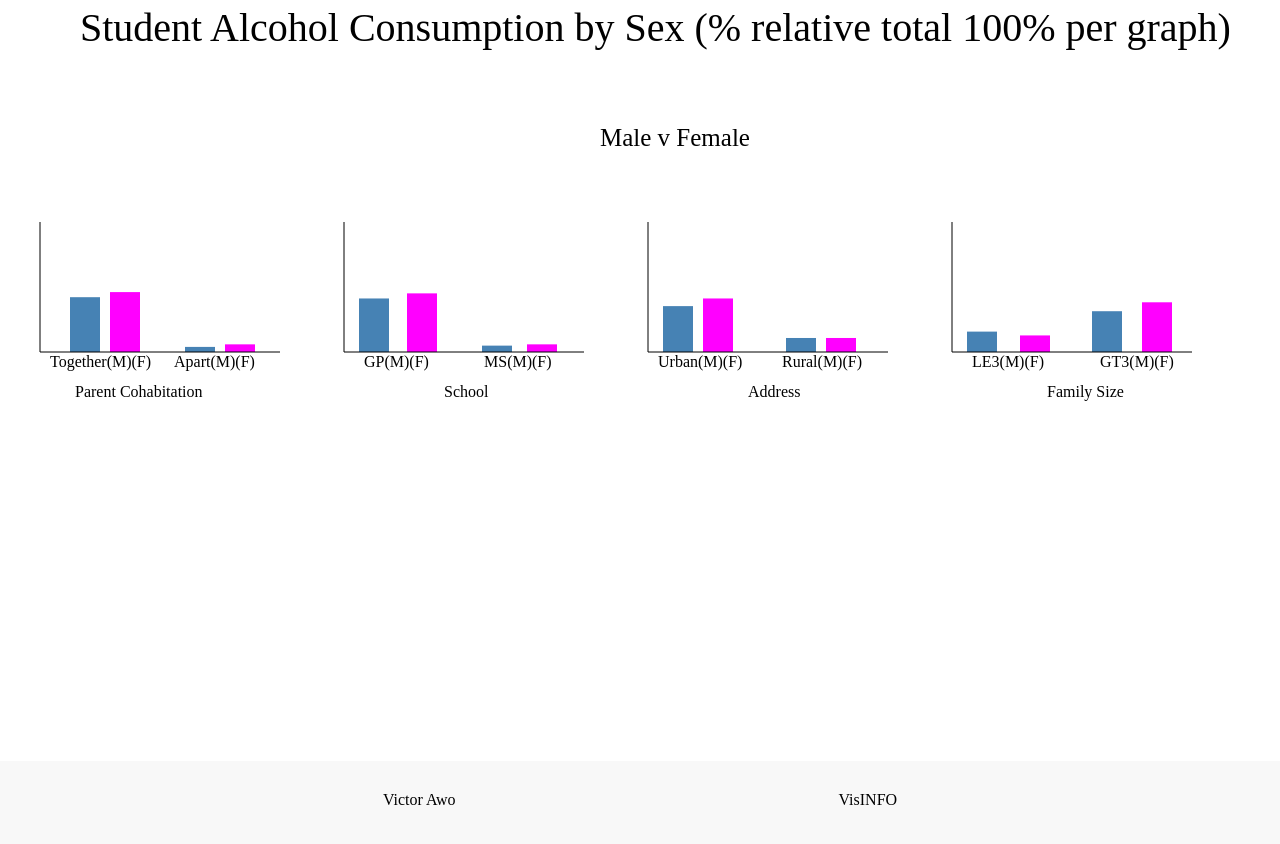
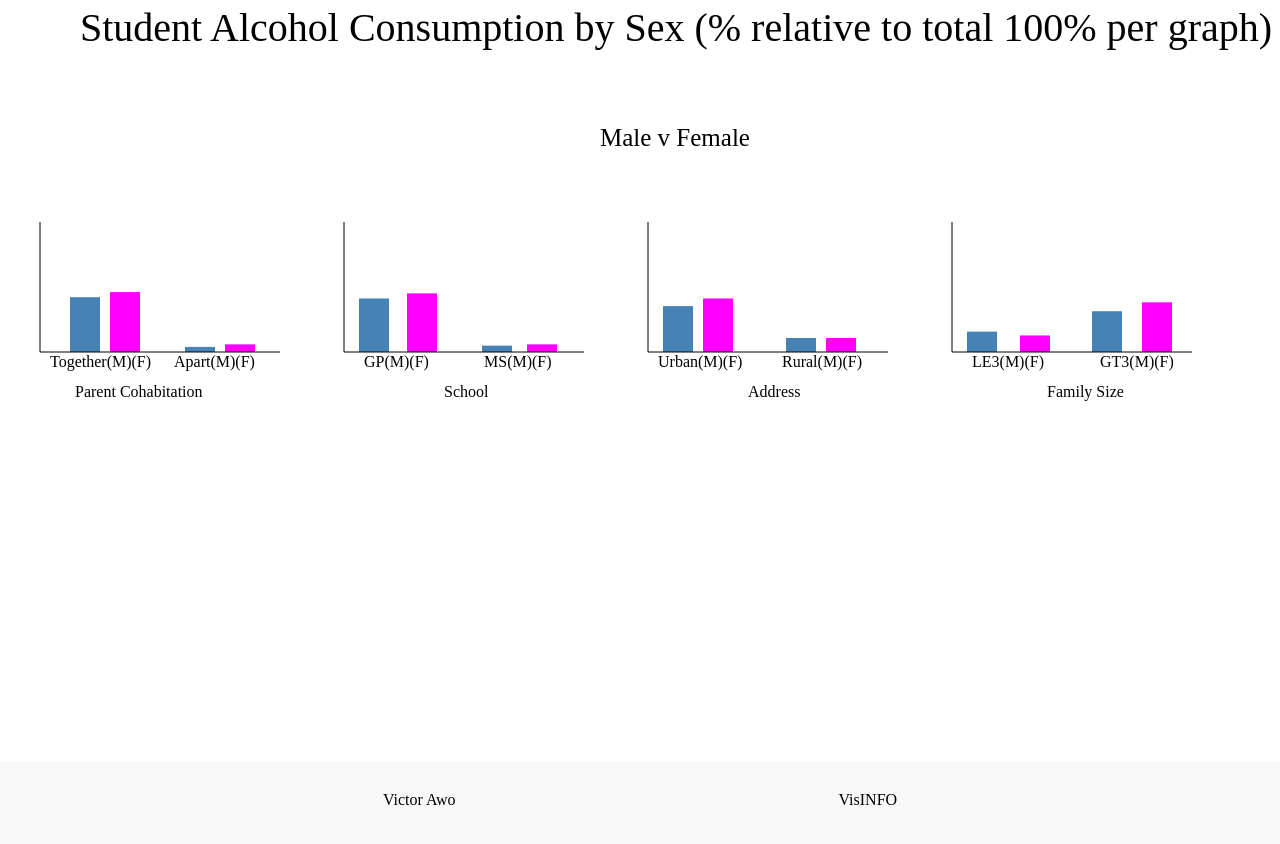
Before and after one commit to Viawo/visinfo.final.io, a plain HTML site: page bysex.html in a window 1280 px wide. Shown: the part 86-930 px from the top of the page. Drawn offline with nearby package versions, Linux system fonts and the light colour scheme; a web font is replaced by a local one.

Commit message:
Update bysex.html

```diff
--- a/bysex.html
+++ b/bysex.html
@@ -22,7 +22,7 @@
           <span class="spanner"> VisINFO Final </span>
         </div>
       </nav>
-      <header class="hero">Student Alcohol Consumption by Sex (% relative total 100% per graph)</header>
+      <header class="hero">Student Alcohol Consumption by Sex (% relative to total 100% per graph)</header>
       <div class="dtype" > Male v Female</div>
         <p>
             <svg id="svg1s" width="300" height="400">
```
